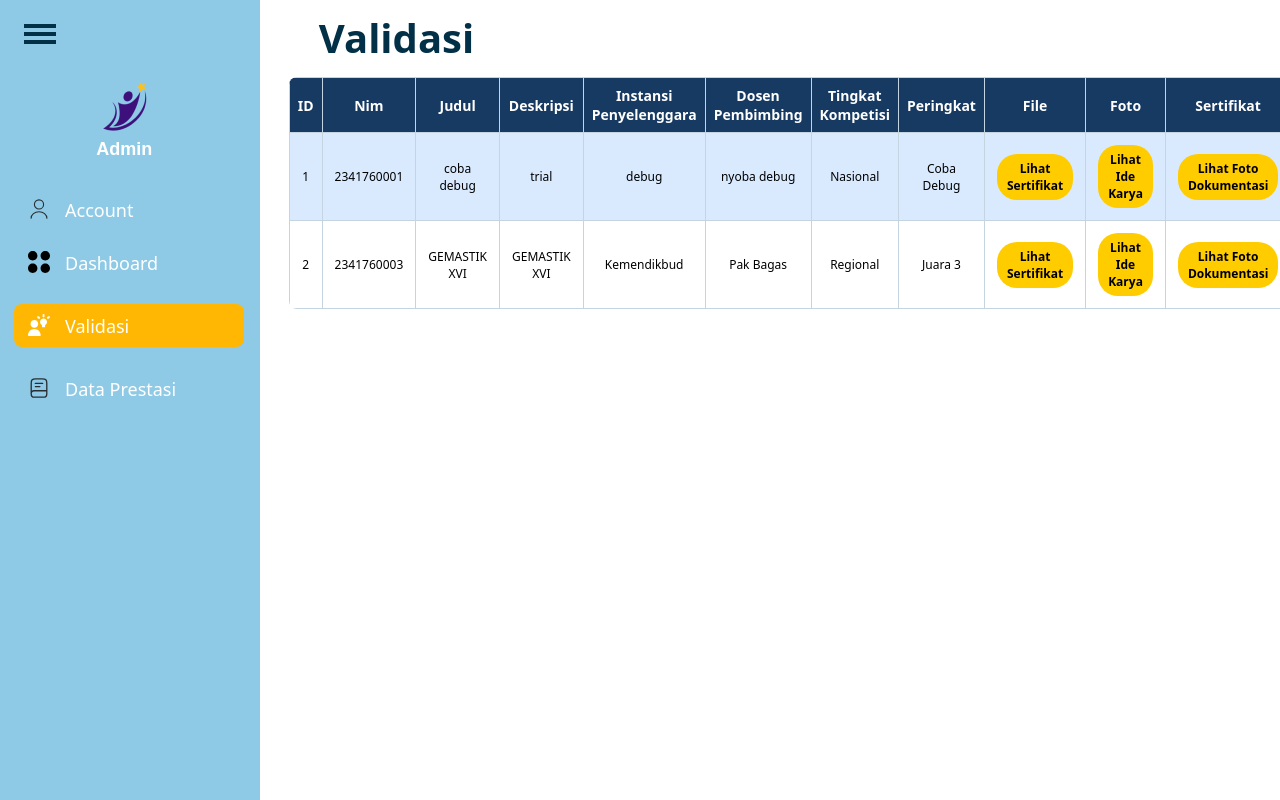
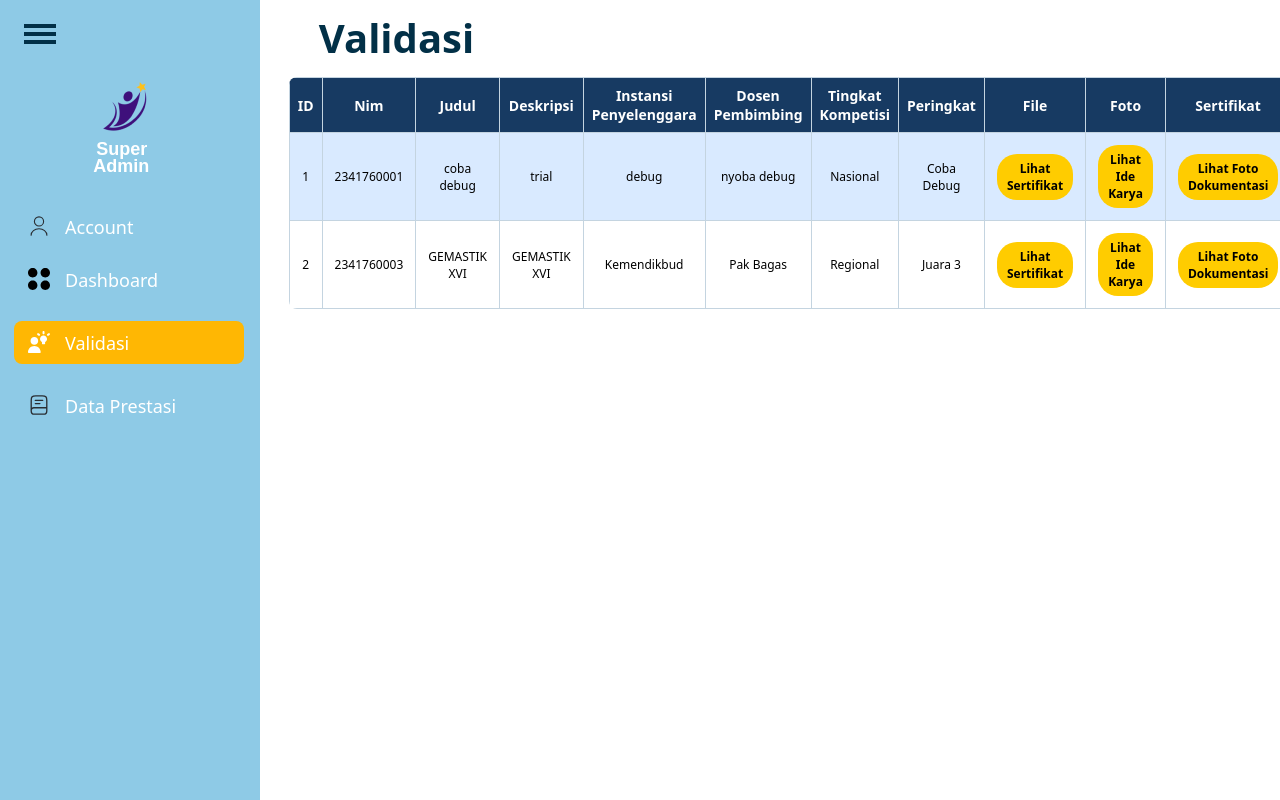
Before and after one commit to Fallujahrama/ProjectPBL_Presma, a PHP site: page /datavalidasi.php in a window 1280 px wide; the page is wider, and only the part inside the window is pictured. Run offline with PHP 8.4, Linux system fonts and the light colour scheme; data that the repository does not hold is empty.

Commit message:
Update datavalidasi.php

```diff
--- a/datavalidasi.php
+++ b/datavalidasi.php
@@ -24,7 +24,7 @@
                 <div class="illustration">
                   <a href="#">
                     <img src="Logo1.png" alt="" class="icon">
-                    <span class="description-header">Admin</span>
+                    <span class="description-header">Super Admin</span>
                   </a>
                 </div>
               </div>
```
